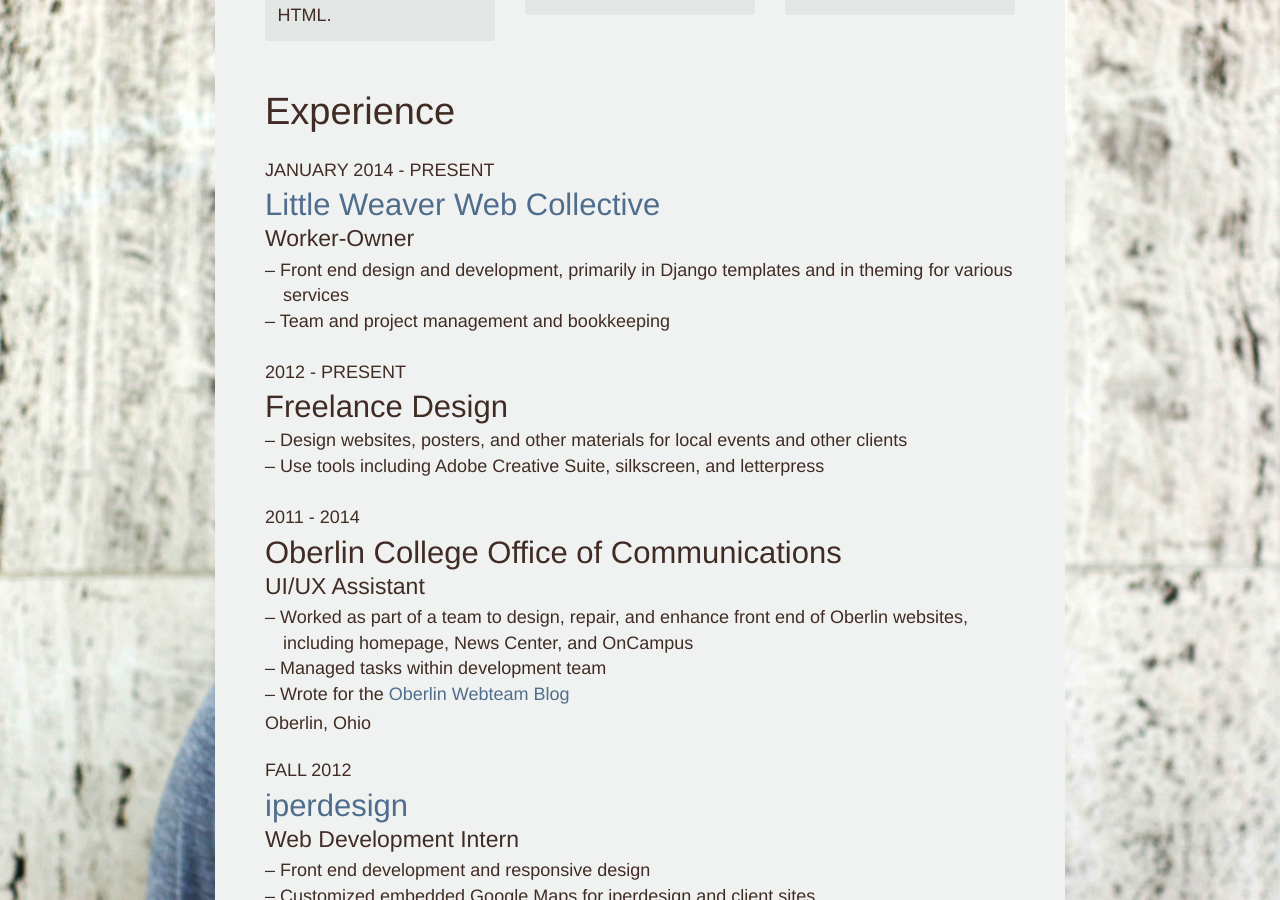
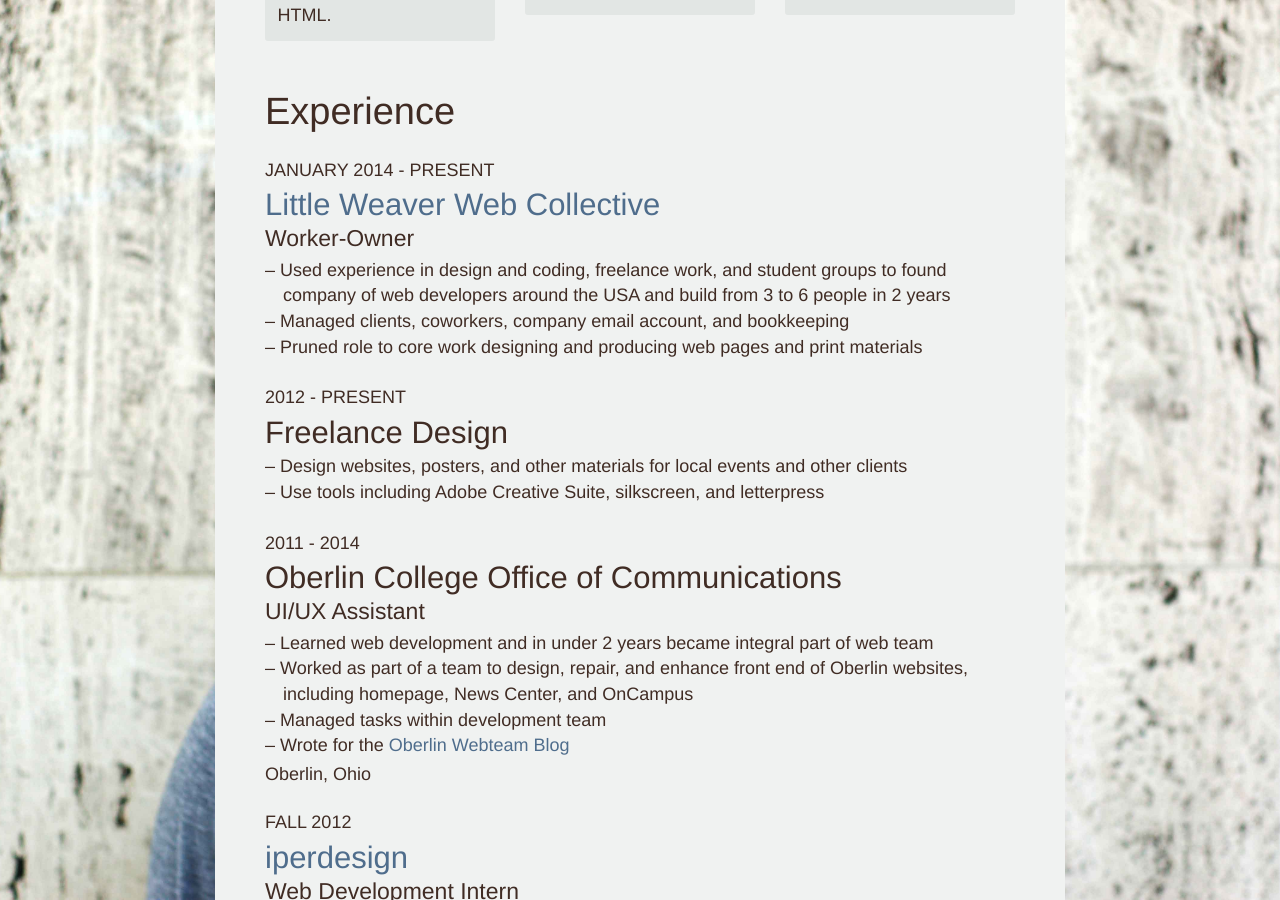
Before and after one commit to nmorduch/nmorduch.github.io, a Jekyll site: the page built from about/index.html, in a window 1280 px wide and 900 px high, scrolled down 1169 px. Built offline with Jekyll 4.4.1, drawn with Linux system fonts in a browser that asks for light colours; Markdown is read by kramdown in place of the engine named in the settings; some of the changed text lies outside the part shown.

Commit message:
Update resume.yaml

```diff
--- a/_data/resume.yaml
+++ b/_data/resume.yaml
@@ -11,8 +11,9 @@
   employer: <a href="http://littleweaverweb.com/">Little Weaver Web Collective</a>
   date: January 2014 - present
   details:
-  - "Front end design and development, primarily in Django templates and in theming for various services"
-  - "Team and project management and bookkeeping"
+  - "Used experience in design and coding, freelance work, and student groups to found company of web developers around the USA and build from 3 to 6 people in 2 years"
+  - "Managed clients, coworkers, company email account, and bookkeeping"
+  - "Pruned role to core work designing and producing web pages and print materials"
 - employer: Freelance Design
   date: 2012 - present
   details:
@@ -25,6 +26,7 @@
     state: Ohio
   date: 2011 - 2014
   details:
+  - "Learned web development and in under 2 years became integral part of web team"
   - "Worked as part of a team to design, repair, and enhance front end of Oberlin websites, including homepage, News Center, and OnCampus"
   - "Managed tasks within development team"
   - "Wrote for the <a href='https://oncampus.oberlin.edu/webteam'>Oberlin Webteam Blog</a>"
@@ -44,7 +46,7 @@
     state: Pennsylvania
   date: Fall 2012
   details:
-  - "Assisted in production of various pieces and installation"
+  - "Assisted in production and installation of various pieces"
   - "Completed personal project: small collection of <a href='https://www.dropbox.com/s/3h8mkpgwdfmhagu/2012.11.cdstand-11.jpg'>CD stands</a>"
 - title: Student Designer
   employer: Oberlin College Office of Student Communications
@@ -61,8 +63,8 @@
     state: Connecticut
   date: 2005-2011
   details:
-  - "Helped children and adults build small projects out of wood and electronics"
-  - "Designed and mocked up projects for week-long programs"
+  - "Taught people of all ages how to work with wood and electronics"
+  - "Used hand and power tools for woodworking, including designing projects for week-long programs"
 
 education:
 - name: Oberlin College
```
